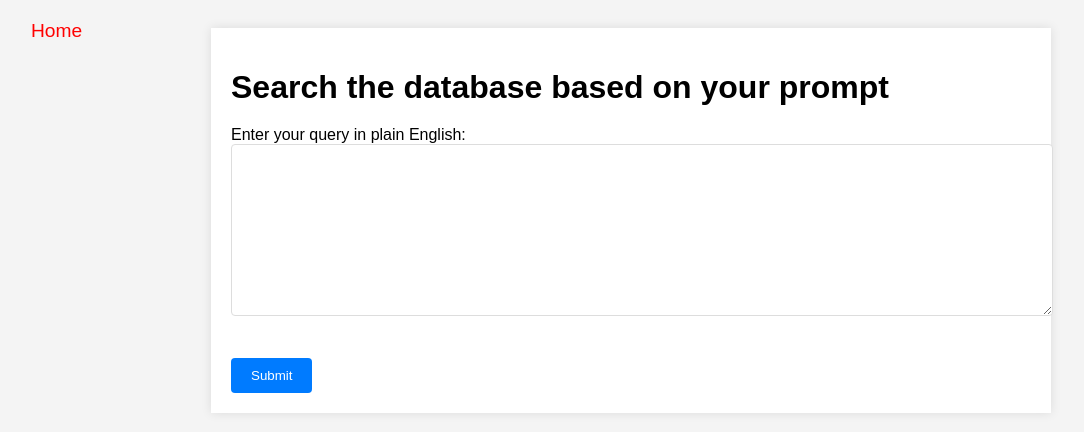
After one commit to rani-ukamble/LWfinalproject, a Flask app: page /query in a window 1280 px wide. The commit adds this page. Shown: the top 432 px of the page, without its empty margins (9-1093 px from the left). Run offline with Flask 3, Linux system fonts and the light colour scheme; some libraries are stand-ins or nearby versions.

Commit message:
Add files via upload

```diff
--- a/templates/db.html
+++ b/templates/db.html
@@ -35,9 +35,7 @@
 
 </head>
 <body>
-    <div class="navbar">
-        <a href="{{ url_for('index') }}">Home</a>
-    </div><br><br><br>
+    <br>
     <h1>MySQL Query Executor</h1>
     <form action="/db" method="post">
         <label for="query">Enter your SQL query:</label><br>
--- a/templates/index.html
+++ b/templates/index.html
@@ -3,7 +3,7 @@
 <head>
     <meta charset="UTF-8">
     <meta name="viewport" content="width=device-width, initial-scale=1.0">
-    <title>Flask Bootstrap App</title>
+    <title>How can I help you?</title>
     <link href="https://stackpath.bootstrapcdn.com/bootstrap/4.5.2/css/bootstrap.min.css" rel="stylesheet">
     <link rel="stylesheet" href="{{ url_for('static', filename='css/styles.css') }}">
     <style>
--- /dev/null
+++ b/templates/query.html
@@ -0,0 +1,137 @@
+<!DOCTYPE html>
+<html lang="en">
+<head>
+    <meta charset="UTF-8">
+    <meta name="viewport" content="width=device-width, initial-scale=1.0">
+    <title>Search the database based on your prompt</title>
+    <style>
+        body {
+            font-family: Arial, sans-serif;
+            background: #f4f4f4;
+            padding: 20px;
+        }
+
+        .container {
+            max-width: 800px;
+            margin: 0 auto;
+            background: #fff;
+            padding: 20px;
+            box-shadow: 0 0 10px rgba(0, 0, 0, 0.1);
+        }
+
+        h1 {
+            margin-bottom: 20px;
+        }
+
+        textarea {
+            width: 100%;
+            height: 150px;
+            padding: 10px;
+            margin-bottom: 20px;
+            border: 1px solid #ddd;
+            border-radius: 4px;
+        }
+
+        input[type="submit"] {
+            background-color: #007bff;
+            color: #fff;
+            border: none;
+            padding: 10px 20px;
+            border-radius: 4px;
+            cursor: pointer;
+        }
+
+        input[type="submit"]:hover {
+            background-color: #0056b3;
+        }
+
+        table {
+            width: 100%;
+            border-collapse: collapse;
+            margin-top: 20px;
+        }
+
+        table, th, td {
+            border: 1px solid #ddd;
+        }
+
+        th, td {
+            padding: 10px;
+            text-align: left;
+        }
+
+        th {
+            background-color: #f4f4f4;
+        }
+        .navbar {
+            width: 100%;
+            padding: 10px 20px;
+            display: flex;
+            justify-content: left;
+            position: fixed;
+            top: 0;
+            left: 0;
+            z-index: 1000;
+        }
+
+        .navbar a {
+            color: red;
+            text-decoration: none;
+            padding: 10px 20px;
+            font-size: 1.2em;
+            transition: background-color 0.3s ease;
+        }
+
+        .navbar a:hover {
+            background-color: black;
+            color:white;
+            border-radius: 5px;
+        }
+    </style>
+</head>
+<body>
+    <div class="navbar">
+        <a href="{{ url_for('index') }}">Home</a>
+    </div>
+
+    <div class="container">
+        <h1>Search the database based on your prompt</h1>
+        <form action="/query" method="post">
+            <label for="sentence">Enter your query in plain English:</label><br>
+            <textarea id="sentence" name="sentence" rows="4" cols="50"></textarea><br><br>
+            <input type="submit" value="Submit">
+        </form>
+
+        {% if error %}
+        <h2>Error:</h2>
+        <p>{{ error }}</p>
+        {% endif %}
+
+        {% if data %}
+        <h2>Query Results:</h2>
+        {% if data == "Query executed successfully." %}
+        <p>{{ data }}</p>
+        {% else %}
+        <table>
+            <thead>
+                <tr>
+                    {% for column in data[0] %}
+                    <th>{{ loop.index }}</th>
+                    {% endfor %}
+                </tr>
+            </thead>
+            <tbody>
+                {% for row in data %}
+                <tr>
+                    {% for cell in row %}
+                    <td>{{ cell }}</td>
+                    {% endfor %}
+                </tr>
+                {% endfor %}
+            </tbody>
+        </table>
+        {% endif %}
+        {% endif %}
+    </div>
+</body>
+</html>
```
